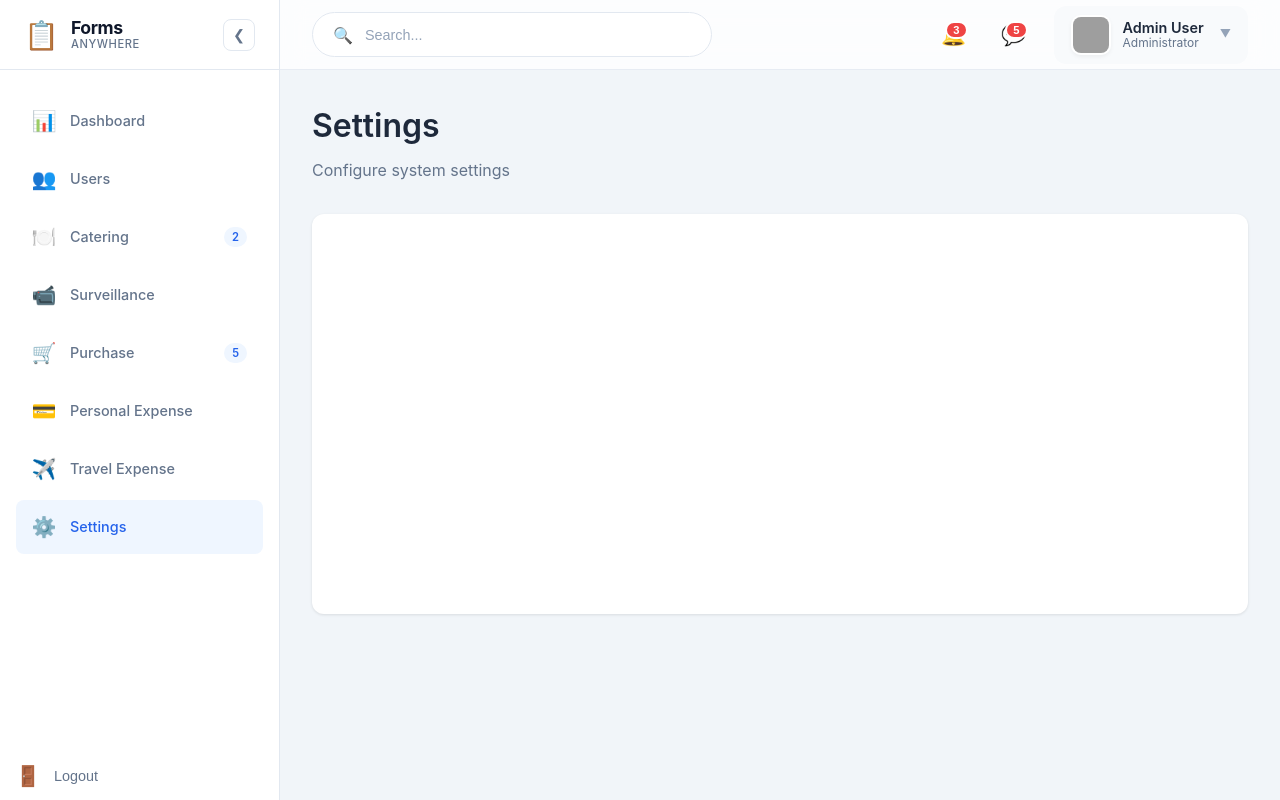
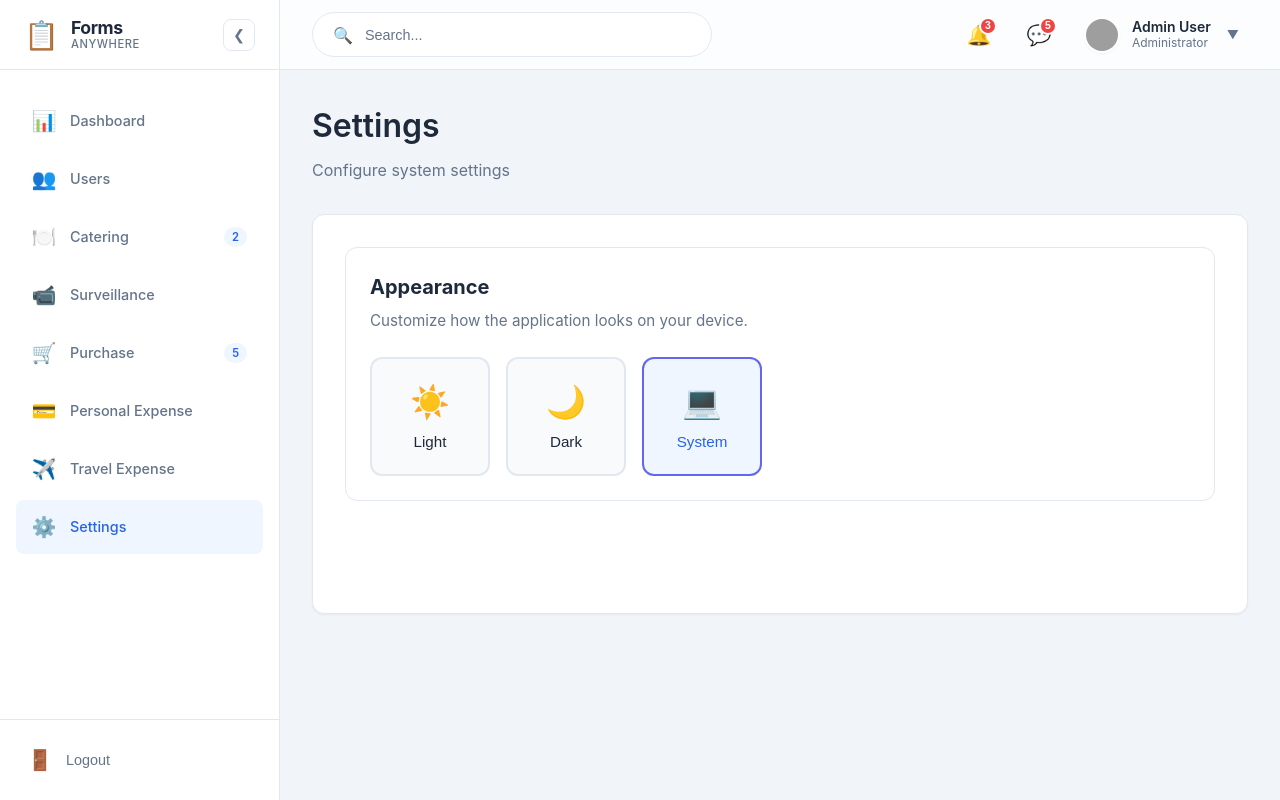
Before and after one commit to vpteruel/hpha-back-office-system, a React app in the folder apps/frontend/: page /settings in a window 1280 px wide. Built offline with nearby package versions, Linux system fonts and the light colour scheme; grey boxes are pictures that could not be loaded; the HTML template or start-up script is replaced by a standard one.

Commit message:
feat: implement theme context and settings page for theme customization

```diff
--- a/apps/frontend/src/components/ModernAdminLayout.css
+++ b/apps/frontend/src/components/ModernAdminLayout.css
@@ -1,7 +1,7 @@
 .modern-admin-layout {
   display: flex;
   min-height: 100vh;
-  background: #f1f5f9; /* Slate-100 */
+  background: var(--bg-primary);
   position: relative;
   font-family:
     "Inter",
@@ -31,7 +31,7 @@
   background: transparent;
   border: none;
   font-size: 1.5rem;
-  color: #64748b;
+  color: var(--text-secondary);
   cursor: pointer;
   padding: 0.5rem;
   margin-right: 0.5rem;
@@ -39,8 +39,8 @@
 }
 
 .mobile-menu-btn:hover {
-  background: #f1f5f9;
-  color: #334155;
+  background: var(--hover-bg);
+  color: var(--text-primary);
 }
 
 /* Mobile Overlay */
@@ -65,10 +65,10 @@
 
 /* Modern Header */
 .modern-header {
-  background: rgba(255, 255, 255, 0.8);
+  background: var(--header-bg);
   backdrop-filter: blur(12px);
   -webkit-backdrop-filter: blur(12px);
-  border-bottom: 1px solid rgba(226, 232, 240, 0.8);
+  border-bottom: 1px solid var(--border-color);
   position: sticky;
   top: 0;
   z-index: 40;
@@ -129,22 +129,22 @@
   position: relative;
   display: flex;
   align-items: center;
-  background: #fff;
-  border: 1px solid #e2e8f0;
+  background: var(--input-bg);
+  border: 1px solid var(--border-color);
   border-radius: 9999px; /* Pill shape */
   padding: 0.6rem 1.25rem;
   transition: all 0.2s ease;
 }
 
 .modern-search-bar:focus-within {
-  border-color: #6366f1;
+  border-color: var(--accent-color);
   box-shadow: 0 0 0 3px rgba(99, 102, 241, 0.1);
 }
 
 .search-icon {
   font-size: 1rem;
   margin-right: 0.75rem;
-  color: #94a3b8;
+  color: var(--text-secondary);
 }
 
 .modern-search-bar input {
@@ -153,12 +153,12 @@
   background: transparent;
   outline: none;
   font-size: 0.9rem;
-  color: #1e293b;
+  color: var(--text-primary);
   width: 100%;
 }
 
 .modern-search-bar input::placeholder {
-  color: #94a3b8;
+  color: var(--text-secondary);
 }
 
 .modern-header-actions {
@@ -180,12 +180,12 @@
   display: flex;
   align-items: center;
   justify-content: center;
-  color: #64748b;
+  color: var(--text-secondary);
 }
 
 .modern-icon-btn:hover {
-  background: #f1f5f9;
-  color: #334155;
+  background: var(--hover-bg);
+  color: var(--text-primary);
 }
 
 .notification-badge,
@@ -203,7 +203,7 @@
   display: flex;
   align-items: center;
   justify-content: center;
-  border: 2px solid #fff;
+  border: 2px solid var(--bg-secondary);
 }
 
 .modern-user-menu {
@@ -218,8 +218,8 @@
 }
 
 .modern-user-menu:hover {
-  background-color: #fff;
-  border-color: #e2e8f0;
+  background-color: var(--hover-bg);
+  border-color: var(--border-color);
 }
 
 .user-avatar {
@@ -227,8 +227,8 @@
   height: 36px;
   border-radius: 50%;
   object-fit: cover;
-  border: 2px solid #fff;
-  box-shadow: 0 2px 4px rgba(0, 0, 0, 0.05);
+  border: 2px solid var(--bg-secondary);
+  box-shadow: var(--shadow-sm);
 }
 
 .user-info {
@@ -240,17 +240,17 @@
 .user-name {
   font-size: 0.875rem;
   font-weight: 600;
-  color: #334155;
+  color: var(--text-primary);
 }
 
 .user-role {
   font-size: 0.75rem;
-  color: #64748b;
+  color: var(--text-secondary);
 }
 
 .dropdown-icon {
   font-size: 0.75rem;
-  color: #94a3b8;
+  color: var(--text-secondary);
   margin-left: 0.25rem;
 }
 
@@ -260,102 +260,5 @@
   max-width: 1600px;
   margin: 0 auto;
   width: 100%;
+  color: var(--text-primary);
 }
-
-.notification-badge,
-.message-badge {
-  position: absolute;
-  top: 6px;
-  right: 6px;
-  background: #ef4444;
-  color: white;
-  font-size: 0.7rem;
-  font-weight: 600;
-  padding: 2px 6px;
-  border-radius: 10px;
-  min-width: 18px;
-  text-align: center;
-}
-
-.modern-user-menu {
-  display: flex;
-  align-items: center;
-  gap: 0.75rem;
-  padding: 0.5rem 1rem;
-  background: #f8fafc;
-  border-radius: 12px;
-  cursor: pointer;
-  transition: all 0.3s ease;
-}
-
-.modern-user-menu:hover {
-  background: #e2e8f0;
-}
-
-.user-avatar {
-  width: 40px;
-  height: 40px;
-  border-radius: 10px;
-  object-fit: cover;
-}
-
-.user-info {
-  display: flex;
-  flex-direction: column;
-  align-items: flex-start;
-}
-
-.user-name {
-  font-size: 0.9rem;
-  font-weight: 600;
-  color: #1e293b;
-  line-height: 1.2;
-}
-
-.user-role {
-  font-size: 0.75rem;
-  color: #64748b;
-}
-
-.dropdown-icon {
-  font-size: 0.7rem;
-  color: #94a3b8;
-  margin-left: 0.25rem;
-}
-
-/* Modern Content */
-.modern-content {
-  flex: 1;
-  padding: 2rem;
-  background: transparent;
-}
-
-/* Responsive Design */
-@media (max-width: 1024px) {
-  .modern-main-content {
-    margin-left: 80px;
-  }
-
-  .modern-search-bar {
-    max-width: 300px;
-  }
-
-  .user-info {
-    display: none;
-  }
-}
-
-@media (max-width: 768px) {
-  .modern-header-content {
-    padding: 1rem;
-    gap: 1rem;
-  }
-
-  .modern-search-bar {
-    max-width: 200px;
-  }
-
-  .modern-content {
-    padding: 1rem;
-  }
-}
--- a/apps/frontend/src/components/ModernSidebar.css
+++ b/apps/frontend/src/components/ModernSidebar.css
@@ -4,13 +4,13 @@
   top: 0;
   height: 100vh;
   width: 280px;
-  background: #ffffff;
-  color: #334155;
+  background: var(--sidebar-bg);
+  color: var(--text-primary);
   display: flex;
   flex-direction: column;
   transition: width 0.3s cubic-bezier(0.4, 0, 0.2, 1);
   z-index: 50;
-  border-right: 1px solid #e2e8f0;
+  border-right: 1px solid var(--border-color);
   box-shadow: none;
 }
 
@@ -25,7 +25,7 @@
   justify-content: space-between;
   padding: 0 1.5rem;
   height: 70px; /* Match header height */
-  border-bottom: 1px solid #e2e8f0;
+  border-bottom: 1px solid var(--border-color);
 }
 
 .modern-logo {
@@ -51,13 +51,13 @@
 .logo-title {
   font-size: 1.1rem;
   font-weight: 700;
-  color: #0f172a;
+  color: var(--text-primary);
   letter-spacing: -0.025em;
 }
 
 .logo-subtitle {
   font-size: 0.7rem;
-  color: #64748b;
+  color: var(--text-secondary);
   font-weight: 500;
   text-transform: uppercase;
   letter-spacing: 0.05em;
@@ -65,8 +65,8 @@
 
 .modern-toggle-btn {
   background: transparent;
-  border: 1px solid #e2e8f0;
-  color: #64748b;
+  border: 1px solid var(--border-color);
+  color: var(--text-secondary);
   cursor: pointer;
   font-size: 0.9rem;
   padding: 0;
@@ -81,9 +81,9 @@
 }
 
 .modern-toggle-btn:hover {
-  background: #f1f5f9;
-  color: #334155;
-  border-color: #cbd5e1;
+  background: var(--hover-bg);
+  color: var(--text-primary);
+  border-color: var(--border-color);
 }
 
 .modern-sidebar.collapsed .modern-logo {
@@ -99,8 +99,8 @@
   position: absolute;
   right: -16px;
   top: 24px;
-  background: #fff;
-  box-shadow: 0 2px 4px rgba(0, 0, 0, 0.1);
+  background: var(--bg-secondary);
+  box-shadow: var(--shadow-sm);
   z-index: 60;
   border-radius: 50%;
 }
@@ -126,7 +126,7 @@
   align-items: center;
   gap: 0.875rem;
   padding: 0.75rem 1rem;
-  color: #64748b;
+  color: var(--text-secondary);
   text-decoration: none;
   transition: all 0.2s ease;
   cursor: pointer;
@@ -141,17 +141,17 @@
 }
 
 .modern-nav-item:hover {
-  background: #f8fafc;
-  color: #334155;
+  background: var(--hover-bg);
+  color: var(--text-primary);
 }
 
 .modern-nav-item.active {
-  background: #eff6ff; /* Blue-50 */
-  color: #2563eb; /* Blue-600 */
+  background: var(--active-bg);
+  color: var(--active-text);
 }
 
 .modern-nav-item.active .modern-nav-icon {
-  color: #2563eb;
+  color: var(--active-text);
 }
 
 .modern-nav-icon {
@@ -162,11 +162,11 @@
   justify-content: center;
   width: 24px;
   transition: transform 0.2s ease;
-  color: #94a3b8;
+  color: var(--text-secondary);
 }
 
 .modern-nav-item:hover .modern-nav-icon {
-  color: #475569;
+  color: var(--text-primary);
 }
 
 .modern-nav-label {
@@ -177,8 +177,8 @@
 }
 
 .modern-nav-badge {
-  background: #eff6ff;
-  color: #2563eb;
+  background: var(--active-bg);
+  color: var(--active-text);
   font-size: 0.7rem;
   font-weight: 600;
   padding: 2px 8px;
@@ -188,7 +188,7 @@
 }
 
 .modern-nav-item.active .modern-nav-badge {
-  background: #2563eb;
+  background: var(--active-text);
   color: white;
 }
 
@@ -200,6 +200,43 @@
 .modern-sidebar.collapsed .modern-nav-label,
 .modern-sidebar.collapsed .modern-nav-badge {
   display: none;
+}
+
+/* Tooltip for collapsed state */
+.modern-tooltip {
+  position: absolute;
+  left: calc(100% + 12px);
+  top: 50%;
+  transform: translateY(-50%);
+  background: var(--bg-secondary);
+  color: var(--text-primary);
+  padding: 0.5rem 1rem;
+  border-radius: 8px;
+  font-size: 0.85rem;
+  white-space: nowrap;
+  z-index: 1000;
+  pointer-events: none;
+  box-shadow: var(--shadow-md);
+  border: 1px solid var(--border-color);
+}
+
+.modern-tooltip::before {
+  content: "";
+  position: absolute;
+  left: -4px;
+  top: 50%;
+  transform: translateY(-50%) rotate(45deg);
+  width: 8px;
+  height: 8px;
+  background: var(--bg-secondary);
+  border-left: 1px solid var(--border-color);
+  border-bottom: 1px solid var(--border-color);
+}
+
+/* Sidebar Footer */
+.modern-sidebar-footer {
+  padding: 1rem 0.75rem;
+  border-top: 1px solid var(--border-color);
 }
 
 /* Mobile Responsive */
--- /dev/null
+++ b/apps/frontend/src/context/ThemeContext.tsx
@@ -0,0 +1,72 @@
+import { createContext, useContext, useEffect, useState } from "react";
+
+type Theme = "dark" | "light" | "system";
+
+interface ThemeProviderProps {
+  children: React.ReactNode;
+  defaultTheme?: Theme;
+  storageKey?: string;
+}
+
+interface ThemeProviderState {
+  theme: Theme;
+  setTheme: (theme: Theme) => void;
+}
+
+const initialState: ThemeProviderState = {
+  theme: "system",
+  setTheme: () => null,
+};
+
+const ThemeProviderContext = createContext<ThemeProviderState>(initialState);
+
+export function ThemeProvider({
+  children,
+  defaultTheme = "system",
+  storageKey = "vite-ui-theme",
+}: ThemeProviderProps) {
+  const [theme, setTheme] = useState<Theme>(
+    () => (localStorage.getItem(storageKey) as Theme) || defaultTheme,
+  );
+
+  useEffect(() => {
+    const root = window.document.documentElement;
+
+    root.classList.remove("light", "dark");
+
+    if (theme === "system") {
+      const systemTheme = window.matchMedia("(prefers-color-scheme: dark)")
+        .matches
+        ? "dark"
+        : "light";
+
+      root.classList.add(systemTheme);
+      return;
+    }
+
+    root.classList.add(theme);
+  }, [theme]);
+
+  const value = {
+    theme,
+    setTheme: (theme: Theme) => {
+      localStorage.setItem(storageKey, theme);
+      setTheme(theme);
+    },
+  };
+
+  return (
+    <ThemeProviderContext.Provider value={value}>
+      {children}
+    </ThemeProviderContext.Provider>
+  );
+}
+
+export const useTheme = () => {
+  const context = useContext(ThemeProviderContext);
+
+  if (context === undefined)
+    throw new Error("useTheme must be used within a ThemeProvider");
+
+  return context;
+};
--- a/apps/frontend/src/index.css
+++ b/apps/frontend/src/index.css
@@ -6,12 +6,74 @@
   text-rendering: optimizeLegibility;
   -webkit-font-smoothing: antialiased;
   -moz-osx-font-smoothing: grayscale;
+
+  /* Light Mode Variables */
+  --bg-primary: #f1f5f9;
+  --bg-secondary: #ffffff;
+  --bg-tertiary: #f8fafc;
+  --text-primary: #1e293b;
+  --text-secondary: #64748b;
+  --border-color: #e2e8f0;
+  --accent-color: #6366f1;
+  --accent-hover: #4f46e5;
+  --shadow-sm: 0 1px 2px 0 rgb(0 0 0 / 0.05);
+  --shadow-md: 0 4px 6px -1px rgb(0 0 0 / 0.1);
+  --header-bg: rgba(255, 255, 255, 0.8);
+  --sidebar-bg: rgba(255, 255, 255, 0.95);
+  --input-bg: #ffffff;
+  --hover-bg: #f1f5f9;
+  --active-bg: #eff6ff;
+  --active-text: #2563eb;
+
+  /* Status Colors */
+  --success-bg: #d1fae5;
+  --success-text: #065f46;
+  --warning-bg: #fef3c7;
+  --warning-text: #92400e;
+  --error-bg: #fee2e2;
+  --error-text: #991b1b;
+  --info-bg: #dbeafe;
+  --info-text: #1e40af;
+}
+
+.dark {
+  /* Dark Mode Variables */
+  --bg-primary: #0f172a;
+  --bg-secondary: #1e293b;
+  --bg-tertiary: #334155;
+  --text-primary: #f8fafc;
+  --text-secondary: #94a3b8;
+  --border-color: #334155;
+  --accent-color: #818cf8;
+  --accent-hover: #6366f1;
+  --shadow-sm: 0 1px 2px 0 rgb(0 0 0 / 0.3);
+  --shadow-md: 0 4px 6px -1px rgb(0 0 0 / 0.5);
+  --header-bg: rgba(30, 41, 59, 0.8);
+  --sidebar-bg: rgba(30, 41, 59, 0.95);
+  --input-bg: #0f172a;
+  --hover-bg: #334155;
+  --active-bg: rgba(37, 99, 235, 0.2);
+  --active-text: #60a5fa;
+
+  /* Status Colors Dark */
+  --success-bg: rgba(6, 95, 70, 0.3);
+  --success-text: #6ee7b7;
+  --warning-bg: rgba(146, 64, 14, 0.3);
+  --warning-text: #fcd34d;
+  --error-bg: rgba(153, 27, 27, 0.3);
+  --error-text: #fca5a5;
+  --info-bg: rgba(30, 64, 175, 0.3);
+  --info-text: #93c5fd;
 }
 
 body {
   margin: 0;
   min-height: 100vh;
-  background-color: #f1f5f9;
+  background-color: var(--bg-primary);
+  color: var(--text-primary);
+  transition:
+    background-color 0.3s ease,
+    color 0.3s ease;
 }
 
 #root {
--- a/apps/frontend/src/main.tsx
+++ b/apps/frontend/src/main.tsx
@@ -1,10 +1,13 @@
 import { StrictMode } from "react";
 import { createRoot } from "react-dom/client";
 import App from "./App.tsx";
+import { ThemeProvider } from "./context/ThemeContext";
 import "./index.css";
 
 createRoot(document.getElementById("root")!).render(
   <StrictMode>
-    <App />
+    <ThemeProvider defaultTheme="system" storageKey="vite-ui-theme">
+      <App />
+    </ThemeProvider>
   </StrictMode>,
 );
--- a/apps/frontend/src/pages/pages.css
+++ b/apps/frontend/src/pages/pages.css
@@ -13,23 +13,24 @@
 .page-header h1 {
   font-size: 2rem;
   font-weight: 600;
-  color: #1e293b;
+  color: var(--text-primary);
   margin-bottom: 0.5rem;
 }
 
 .page-header p {
   font-size: 1rem;
-  color: #64748b;
+  color: var(--text-secondary);
 }
 
 .form-container,
 .list-container,
 .detail-container {
-  background: #fff;
+  background: var(--bg-secondary);
   padding: 2rem;
   border-radius: 0.75rem;
-  box-shadow: 0 1px 3px rgba(0, 0, 0, 0.1);
+  box-shadow: var(--shadow-sm);
   min-height: 400px;
+  border: 1px solid var(--border-color);
 }
 
 @media (max-width: 768px) {
--- /dev/null
+++ b/apps/frontend/src/pages/settings/SettingsPage.css
@@ -0,0 +1,62 @@
+.settings-section {
+  background: var(--bg-secondary);
+  border-radius: 12px;
+  padding: 1.5rem;
+  border: 1px solid var(--border-color);
+  margin-bottom: 2rem;
+}
+
+.settings-section h2 {
+  margin-top: 0;
+  margin-bottom: 0.5rem;
+  color: var(--text-primary);
+  font-size: 1.25rem;
+}
+
+.settings-description {
+  color: var(--text-secondary);
+  margin-bottom: 1.5rem;
+  font-size: 0.95rem;
+}
+
+.theme-selector {
+  display: flex;
+  gap: 1rem;
+  flex-wrap: wrap;
+}
+
+.theme-btn {
+  display: flex;
+  flex-direction: column;
+  align-items: center;
+  justify-content: center;
+  gap: 0.75rem;
+  padding: 1.5rem;
+  border: 2px solid var(--border-color);
+  background: var(--bg-tertiary);
+  border-radius: 12px;
+  cursor: pointer;
+  min-width: 120px;
+  transition: all 0.2s ease;
+  color: var(--text-primary);
+}
+
+.theme-btn:hover {
+  border-color: var(--accent-color);
+  background: var(--bg-secondary);
+}
+
+.theme-btn.active {
+  border-color: var(--accent-color);
+  background: var(--active-bg);
+  color: var(--active-text);
+}
+
+.theme-icon {
+  font-size: 2rem;
+}
+
+.theme-label {
+  font-weight: 500;
+  font-size: 0.95rem;
+}
--- a/apps/frontend/src/pages/settings/SettingsPage.tsx
+++ b/apps/frontend/src/pages/settings/SettingsPage.tsx
@@ -1,6 +1,10 @@
+import { useTheme } from "../../context/ThemeContext";
 import "../pages.css";
+import "./SettingsPage.css";
 
 export function SettingsPage() {
+  const { theme, setTheme } = useTheme();
+
   return (
     <div className="list-page">
       <div className="page-header">
@@ -8,7 +12,36 @@ export function SettingsPage() {
         <p>Configure system settings</p>
       </div>
       <div className="list-container">
-        {/* Settings content will go here */}
+        <div className="settings-section">
+          <h2>Appearance</h2>
+          <p className="settings-description">
+            Customize how the application looks on your device.
+          </p>
+
+          <div className="theme-selector">
+            <button
+              className={`theme-btn ${theme === "light" ? "active" : ""}`}
+              onClick={() => setTheme("light")}
+            >
+              <span className="theme-icon">☀️</span>
+              <span className="theme-label">Light</span>
+            </button>
+            <button
+              className={`theme-btn ${theme === "dark" ? "active" : ""}`}
+              onClick={() => setTheme("dark")}
+            >
+              <span className="theme-icon">🌙</span>
+              <span className="theme-label">Dark</span>
+            </button>
+            <button
+              className={`theme-btn ${theme === "system" ? "active" : ""}`}
+              onClick={() => setTheme("system")}
+            >
+              <span className="theme-icon">💻</span>
+              <span className="theme-label">System</span>
+            </button>
+          </div>
+        </div>
       </div>
     </div>
   );
```
Also changed, not shown: apps/frontend/src/App.css (+27 -25 lines).
